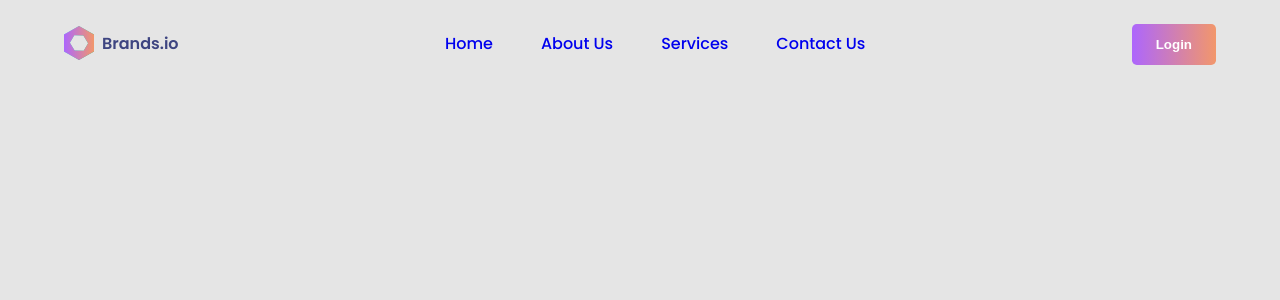
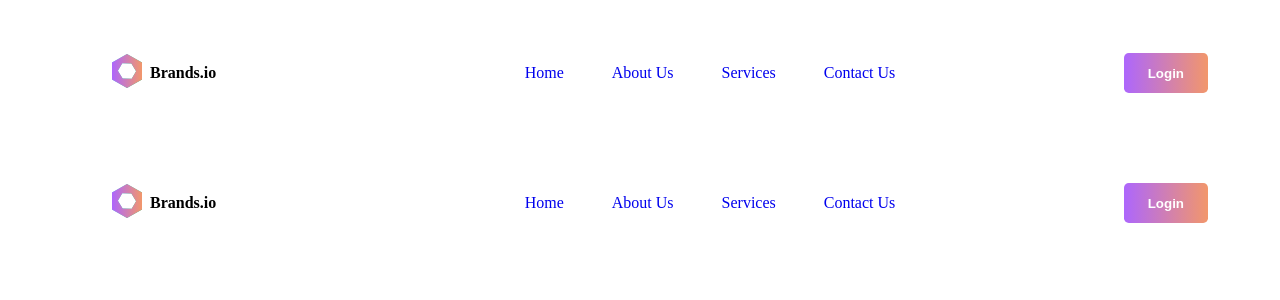
Before and after one commit to zeetaengrg/growth-agency-vue3, a Vue app: page / in a window 1280 px wide. Shown: the top 300 px of the page. Built offline with nearby package versions, Linux system fonts and the light colour scheme.

Commit message:
refactor: universal styles moved to main.scss file

```diff
--- a/src/App.vue
+++ b/src/App.vue
@@ -1,41 +1,19 @@
 <template>
-  <HomeView />
-  <!-- <AboutView />
-  <ServicesView />
-  <ContactsView /> -->
+  <Navbar />
+  <router-view />
 </template>
 
 <script>
-import HomeView from "@/views/HomeView.vue"
+import Navbar from "@/components/Navbar.vue"
 
 export default {
-  name: "App",
+  name: 'App',
   components: {
-    HomeView,
-    // AboutView,
-    // ServicesView,
-    // ContactsView,
+    Navbar,
   }
 }
 </script>
 
 <style lang="scss">
-@import url('https://fonts.googleapis.com/css2?family=Poppins:wght@100;200;300;400;500;600;700;800;900&display=swap');
 
-  *,
-  ::before,
-  ::after {
-    box-sizing: border-box;
-    padding: 0;
-    margin: 0;
-  }
-
-  body {
-    font-family: 'Poppins', sans-serif;
-    font-size: 16px;
-    line-height: 16px;
-    font-weight: 500;
-    color: #3E4581;
-    background-color: #E5E5E5;
-  }
 </style>
```
